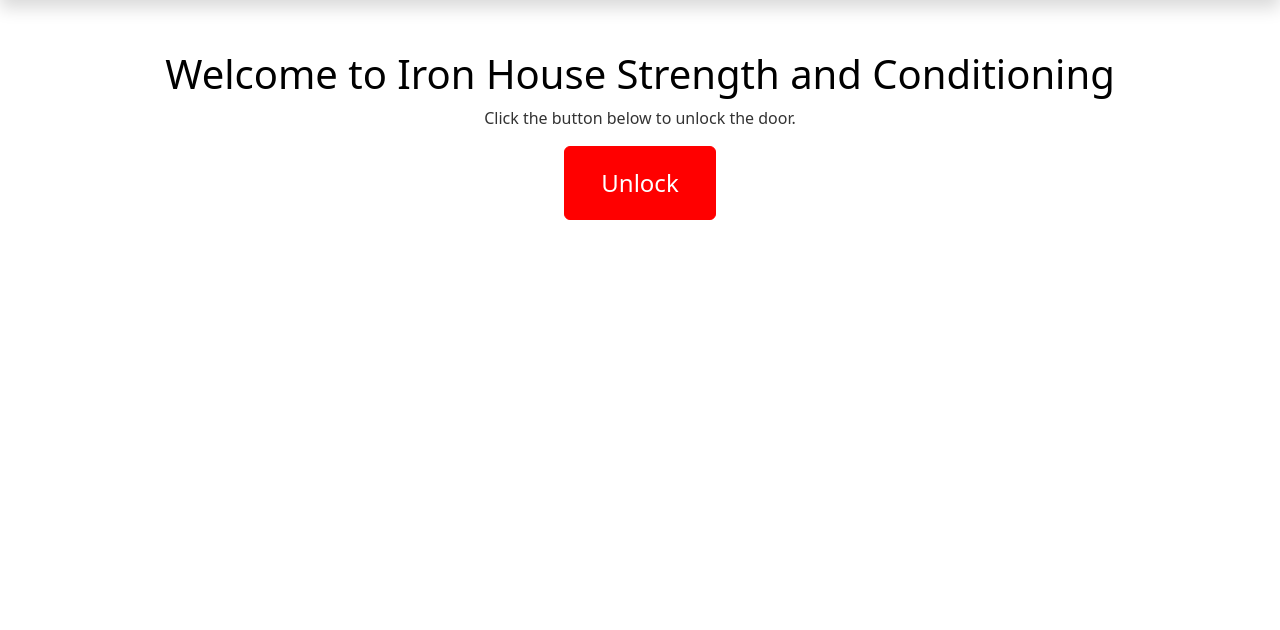
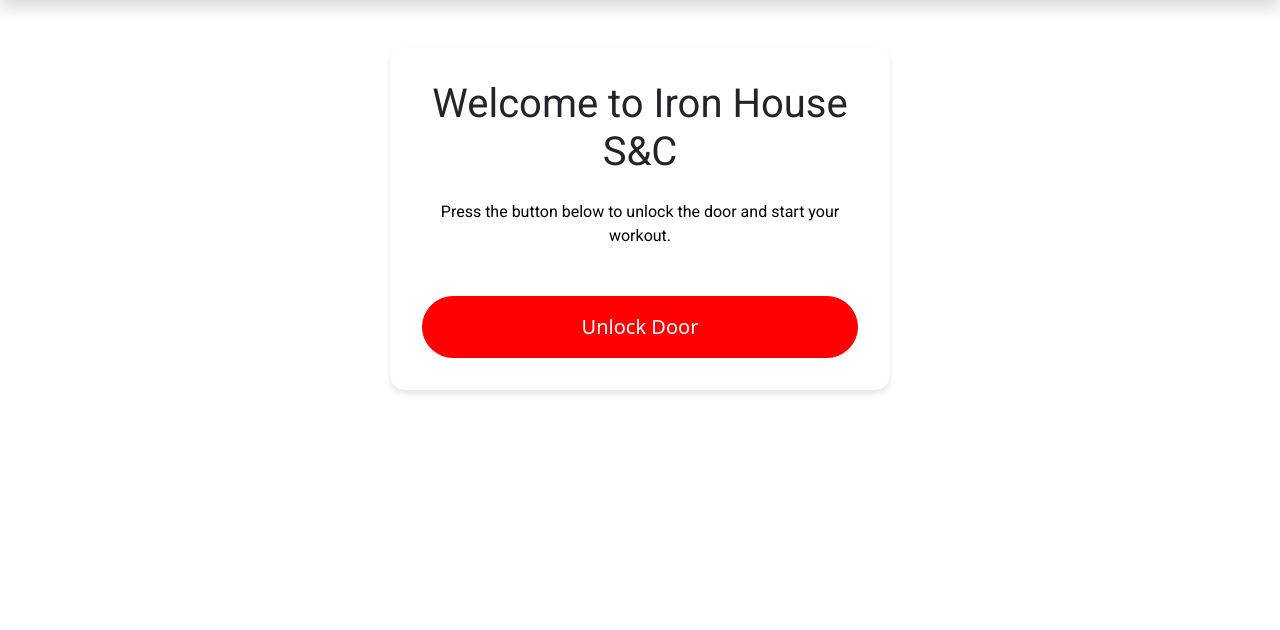
Before and after one commit to kyrillosShark/flask-webhook, a Flask app: template templates/unlock.html in a window 1280 px wide. Shown: the part 66-696 px from the top of the page. Run offline with Flask 3, Linux system fonts and the light colour scheme; the template is opened without the code that fills it: most values are stand-ins (such as "Sample title", 1, 10 or a date in 2020); parts of the project's set-up code (start-up, migrations or seed data) failed here and were passed over.

Commit message:
Update unlock.html

```diff
--- a/templates/unlock.html
+++ b/templates/unlock.html
@@ -2,35 +2,50 @@
 
 {% block content %}
 <style>
+    /* Embedded CSS for Unlock Page */
+    .unlock-container {
+        max-width: 500px;
+        margin: 0 auto;
+        text-align: center;
+    }
     .btn-unlock {
-        background-color: #ff0000;
+        background-color: #ff0000; /* Iron House Red */
         border-color: #ff0000;
-        color: #fff;
-        font-size: 1.5em;
+        color: #ffffff;
+        font-size: 1.25em;
         padding: 0.75em 1.5em;
+        transition: background-color 0.3s, border-color 0.3s;
+        border-radius: 50px;
     }
     .btn-unlock:hover {
         background-color: #cc0000;
         border-color: #cc0000;
+        color: #ffffff;
     }
-    .unlock-container {
-        text-align: center;
-        margin-top: 50px;
+    h1, p {
+        color: #000000; /* Black */
+        font-family: 'Roboto', sans-serif;
     }
-    h1 {
-        color: #000;
+    .card {
+        border: none;
+        border-radius: 15px;
+        box-shadow: 0 4px 6px rgba(0, 0, 0, 0.1);
     }
-    p {
-        color: #333;
+    .card-body {
+        padding: 2rem;
     }
 </style>
 
 <div class="unlock-container">
-    <h1>Welcome to Iron House Strength and Conditioning</h1>
-    <p>Click the button below to unlock the door.</p>
-    <form action="/unlock" method="post">
-        <input type="hidden" name="token" value="{{ token }}">
-        <button type="submit" class="btn btn-unlock">Unlock</button>
-    </form>
+    <div class="card my-5">
+        <div class="card-body">
+            <h1 class="card-title mb-4">Welcome to Iron House S&C</h1>
+            <p class="card-text mb-5">Press the button below to unlock the door and start your workout.</p>
+            <form action="/unlock" method="post">
+                <input type="hidden" name="token" value="{{ token }}">
+                <button type="submit" class="btn btn-unlock btn-lg w-100">Unlock Door</button>
+            </form>
+        </div>
+    </div>
 </div>
 {% endblock %}
```
